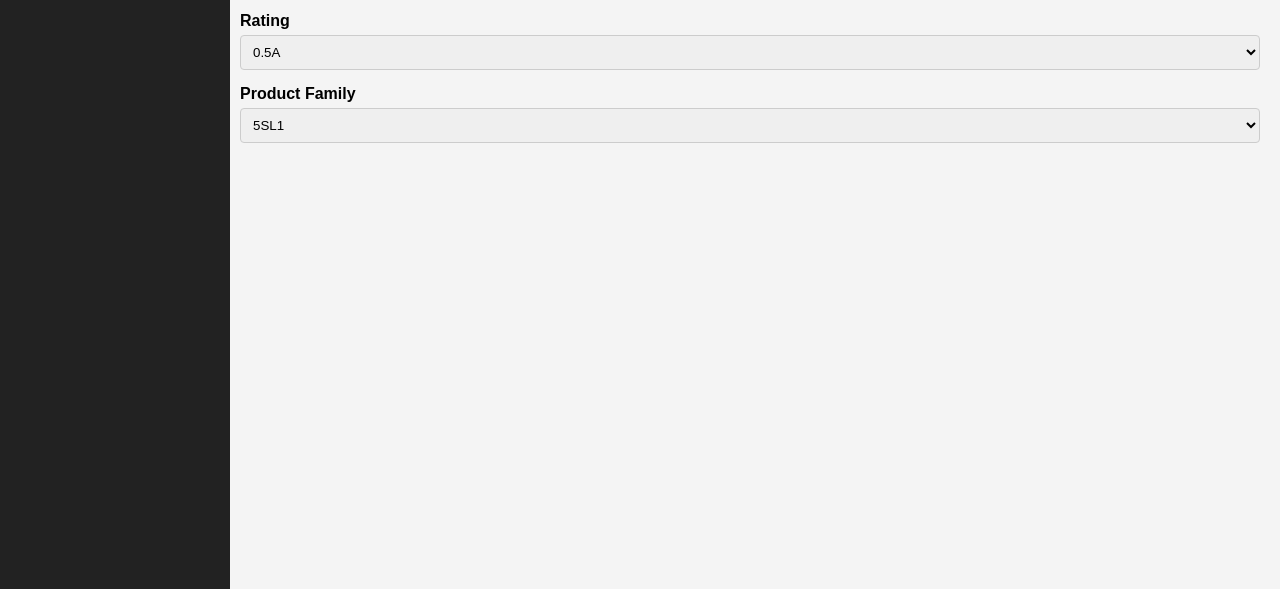
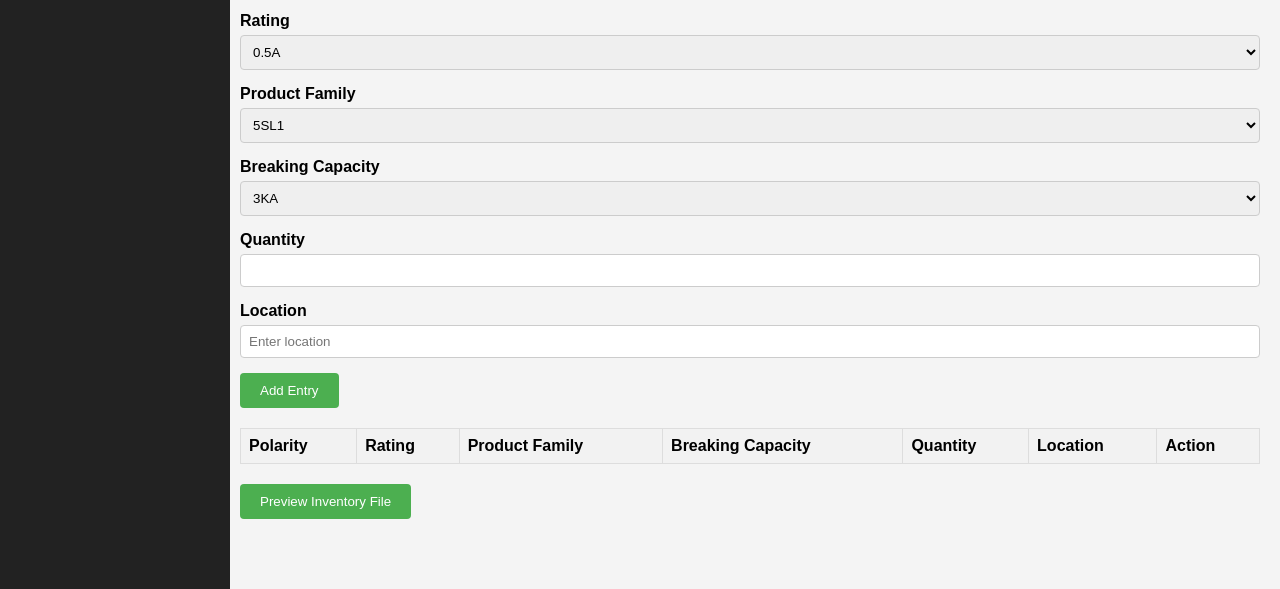
Before and after one commit to krushnaharde123/Inventory-entry, a plain HTML site: page entry.html in a window 1280 px wide. Shown: the part 211-800 px from the top of the page. Drawn offline with Linux system fonts and the light colour scheme.

Commit message:
Update entry.html

```diff
--- a/entry.html
+++ b/entry.html
@@ -74,4 +74,43 @@
                     <option value="ELSA-1">ELSA-1</option>
                     <option value="5SL7">5SL7</option>
                     <option value="K">K</option>
-                    <option value="MB">MB</
+                    <option value="MB">MB</option>
+                    <option value="MB Europe">MB Europe</option>
+                    <option value="5SL7-K">5SL7-K</option>
+                </select>
+            </div>
+            <div class="form-group">
+                <label for="breaking-capacity">Breaking Capacity</label>
+                <select id="breaking-capacity"></select>
+            </div>
+            <div class="form-group">
+                <label for="quantity">Quantity</label>
+                <input type="number" id="quantity" min="1">
+            </div>
+            <div class="form-group">
+                <label for="location">Location</label>
+                <input type="text" id="location" placeholder="Enter location">
+            </div>
+            <button type="button" id="add-entry">Add Entry</button>
+        </form>
+        <table id="entry-table">
+            <thead>
+                <tr>
+                    <th>Polarity</th>
+                    <th>Rating</th>
+                    <th>Product Family</th>
+                    <th>Breaking Capacity</th>
+                    <th>Quantity</th>
+                    <th>Location</th>
+                    <th>Action</th>
+                </tr>
+            </thead>
+            <tbody></tbody>
+        </table>
+        <div class="action-buttons">
+            <button type="button" id="preview-inventory-file">Preview Inventory File</button>
+            <button type="button" id="generate-inventory-file" style="display: none;">Generate Inventory File</button>
+        </div>
+    </div>
+</body>
+</html>
```
